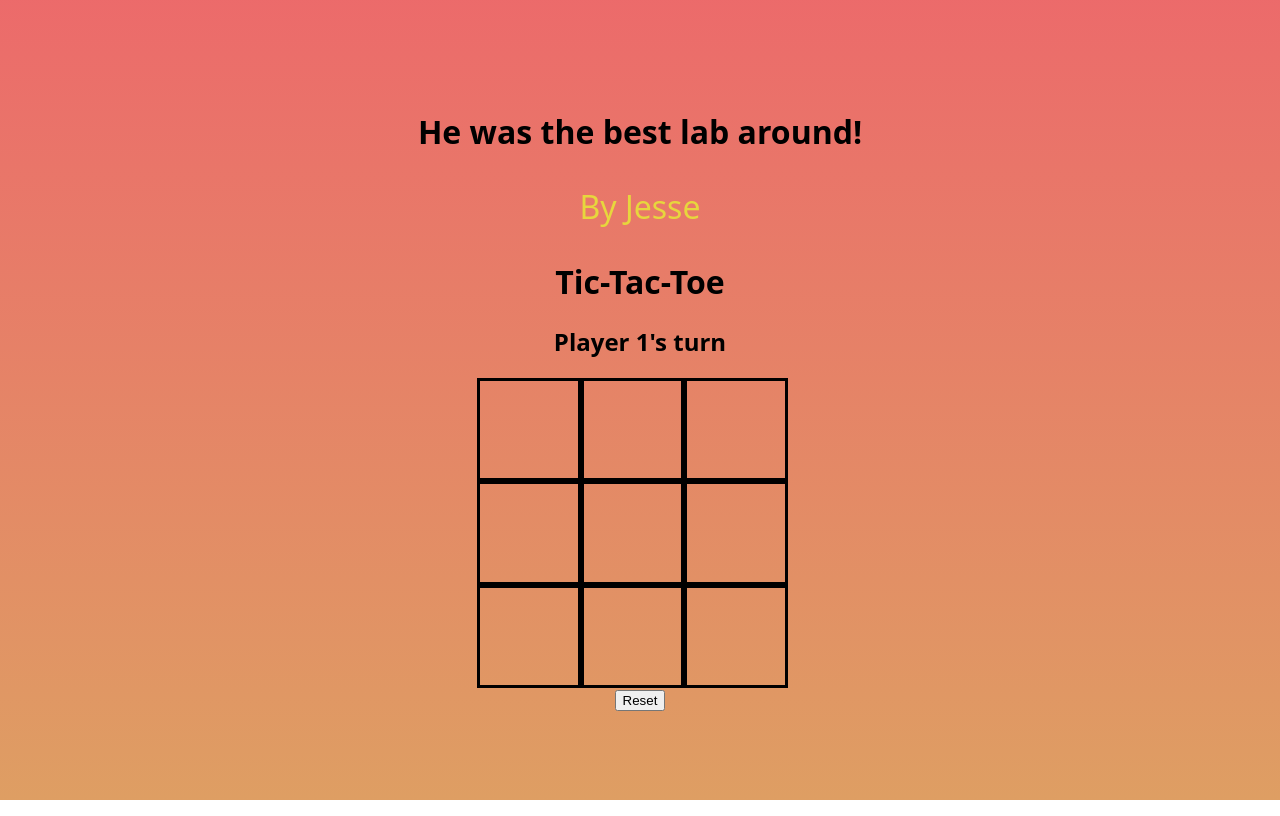
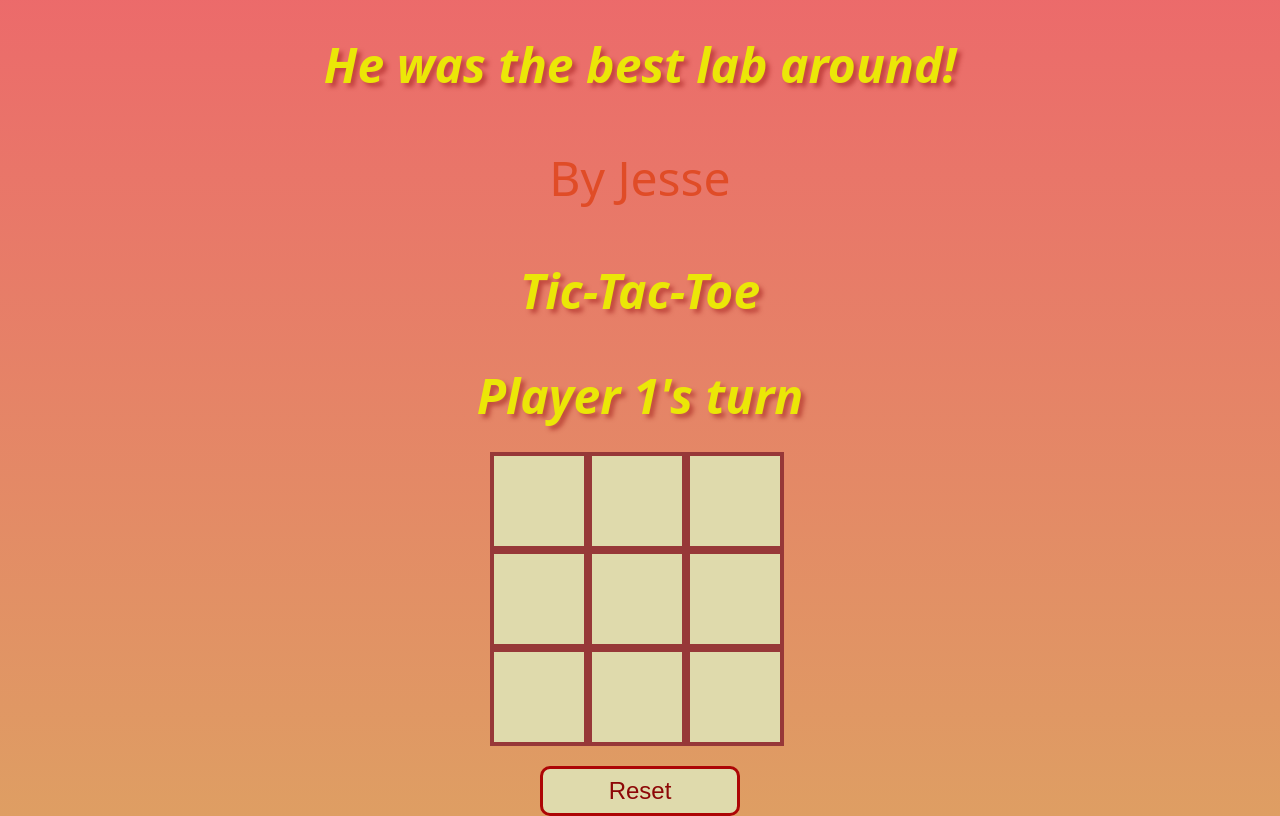
Before and after one commit to Logincode1/javascript-browser-game-tic-tac-toe-lab, a plain HTML site: page index.html in a window 1280 px wide. Drawn offline with Linux system fonts and the light colour scheme.

Commit message:
Complete

```diff
--- a/index.html
+++ b/index.html
@@ -9,10 +9,10 @@
 </head>
 <body>
     <header>
-        <h1>He was the best lab around!</h1>
+        <h1 class="WM">He was the best lab around!</h1>
   <p class="by-jesse">By Jesse</p>
-  <h1>Tic-Tac-Toe</h1>
-  <h2 id="message">Message</h2>
+  <h1 class="WM">Tic-Tac-Toe</h1>
+  <h2 class="WM" tag ="flip" id="message">Message</h2>
 
   <section class="board">
     <div class="sqr" id="0"></div>
--- a/style.css
+++ b/style.css
@@ -1,5 +1,9 @@
 body {
-  background: linear-gradient(to bottom, rgba(223, 6, 6, 0.596), rgba(214, 134, 60, 0.8));
+  background: linear-gradient(
+    to bottom,
+    rgba(223, 6, 6, 0.596),
+    rgba(214, 134, 60, 0.8)
+  );
   font-family: system-ui, sans-serif;
   margin: 0;
   min-height: 100vh;
@@ -13,19 +17,45 @@ body {
 .board {
   display: flex;
   flex-wrap: wrap;
-  width: 325px;
+  width: 300px;
   margin: 0 auto;
 }
 
 .sqr {
+  background-color: rgb(223, 218, 172);
   width: 30%;
   aspect-ratio: 1/1;
-  border: 3px solid black;
+  border: 4px solid rgb(151, 56, 56);
   font-size: 64px;
   text-align: center;
+  color: rgb(100, 88, 73);
 }
 
+
 .by-jesse {
-  font-size: 2em;
-  color: #e7d63d;
+  font-size: 3em;
+  color: #e04c27;
+
 }
+
+/* WAATM?  */
+
+.WM {
+  color: #ebe707;
+  font-size: 3em;
+  margin-bottom: 0.5em;
+  font-style: italic;
+  text-shadow: 4px 4px 4px rgba(158, 21, 21, 0.5);
+}
+
+#reset {
+  background-color: rgb(223, 218, 172);
+  width: 200px;
+  height: 50px;
+  border: rgb(173, 5, 5) 3px solid;
+  font-size: 1.5em;
+  color: #8d0707;
+  cursor: pointer;
+  margin-top: 20px;
+  border-radius: 10px;
+}
```
